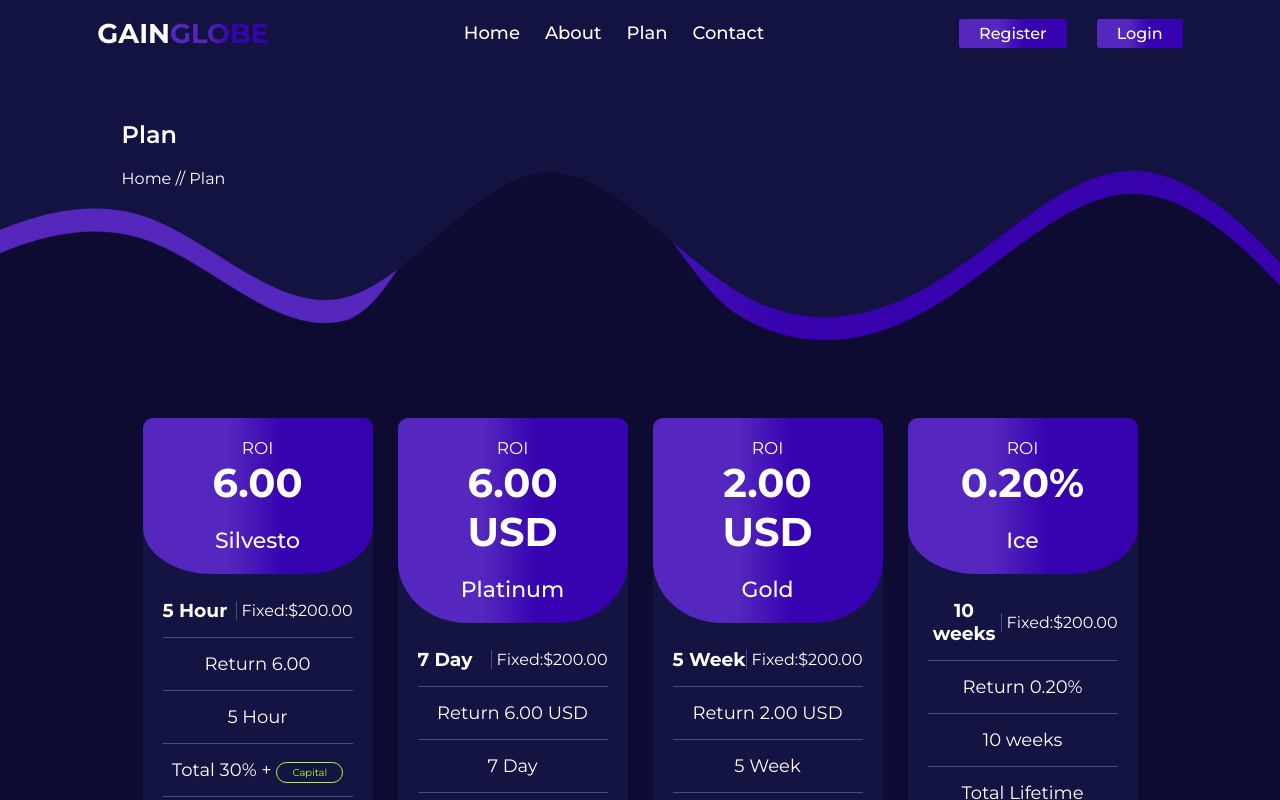
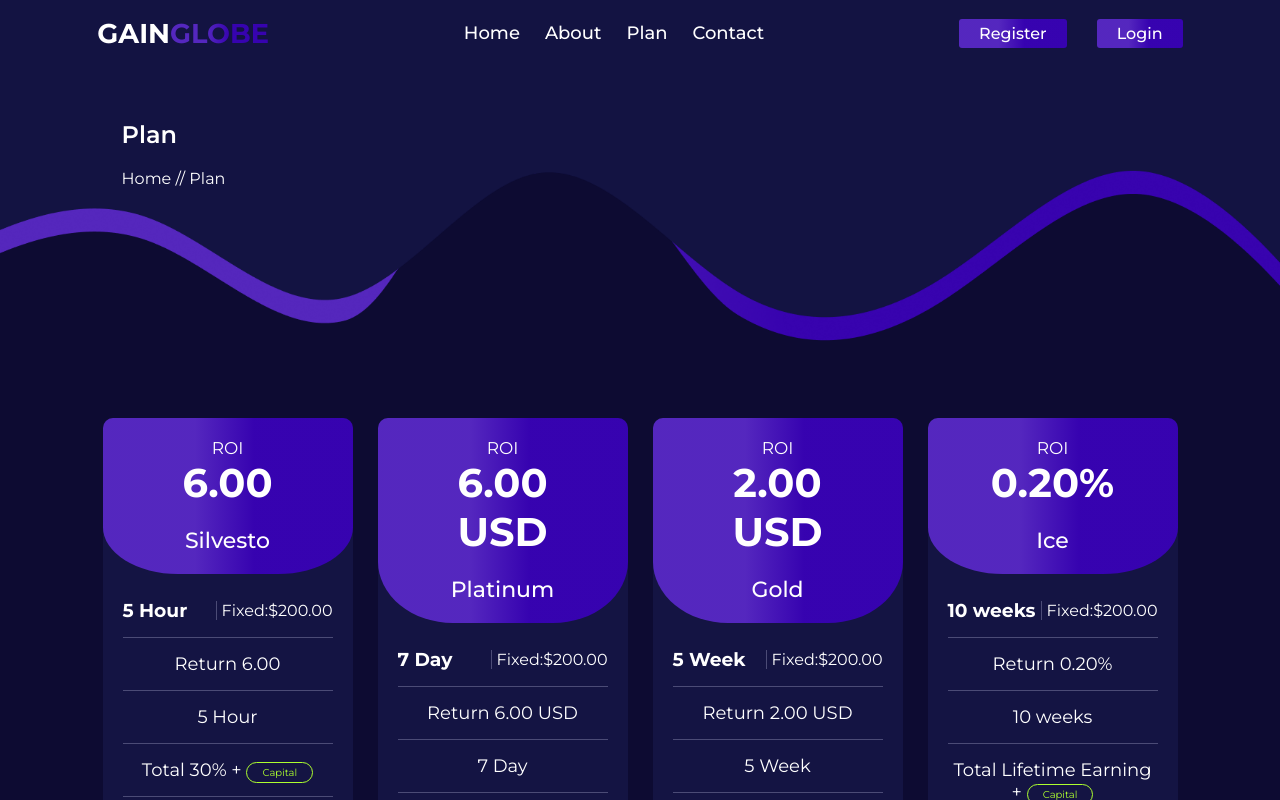
Before and after one commit to mayor-style/gain, a React (Vite) app: page /Plan in a window 1280 px wide. Shown: the top 800 px of the page. Built offline with nearby package versions, Linux system fonts and the light colour scheme.

Commit message:
Update Plan.css

```diff
--- a/src/Pages/Plan/Plan.css
+++ b/src/Pages/Plan/Plan.css
@@ -56,16 +56,18 @@ header{
 }
 
 .planSec .cardcon{
-    display: grid;
-    place-items: center;
-    grid-template-columns: 230px 230px 230px 230px;
+   display:flex;
+    flex-wrap:wrap;
+    justify-content:center;
     gap: 25px;
+    padding:70px 30px 30px 30px;
     text-align: center;
-    padding-top: 70px;
+
 }
 
 .plan .card{
-    height: 100%;
+    height: 580px;
+    width:250px;
     padding: 0px 0px 30px 0px;
     color: white;
     border-radius: 10px;
@@ -149,3 +151,9 @@ header{
     border: 1px solid greenyellow;
     background-color: transparent;
 }
+
+@media (max-width:584px) {
+    .plan .card{
+        width: 85%;
+    }
+}
```
